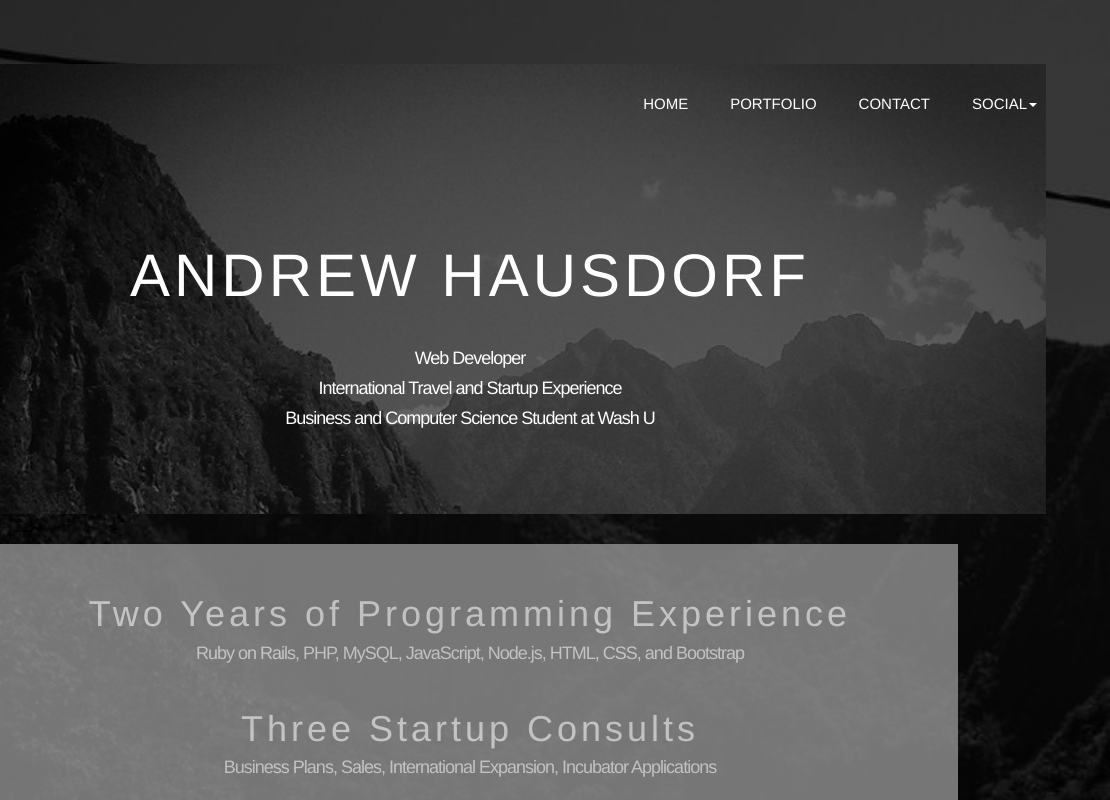
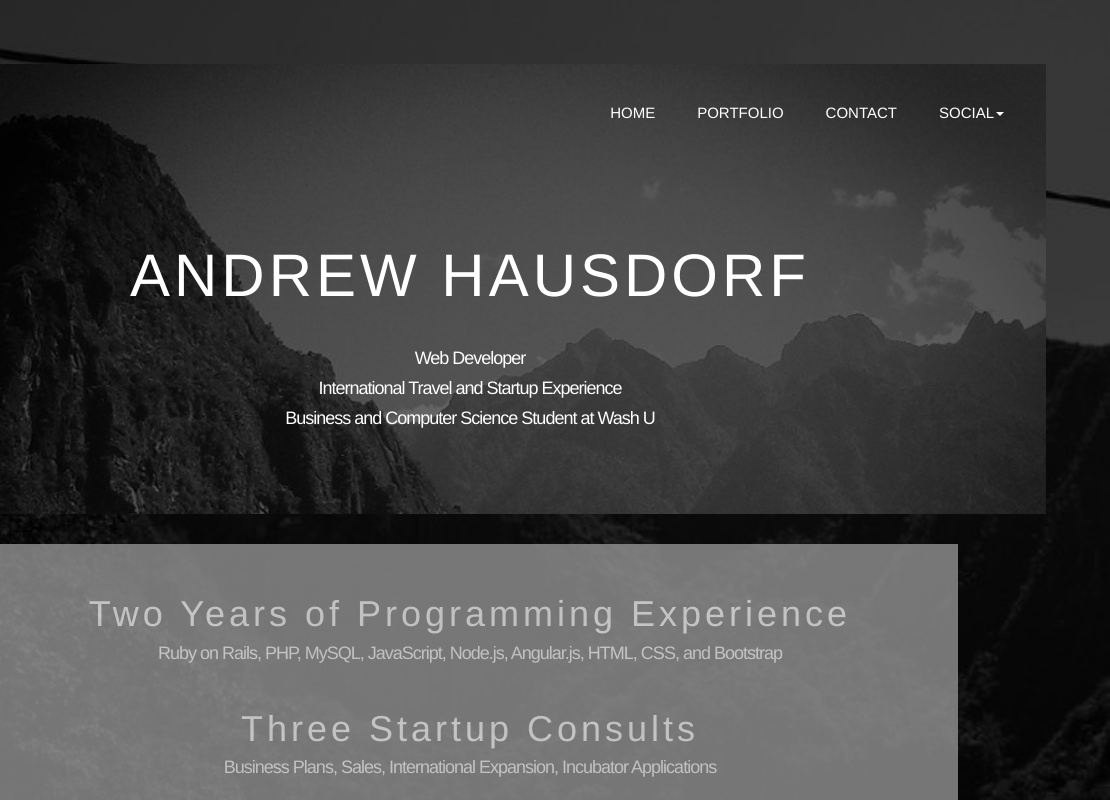
Before and after one commit to ajhausdorf/portfolio, a plain HTML site: page index.html in a window 1280 px wide. Shown: the top 800 px of the page, 170-1280 px from the left. Drawn offline with nearby package versions, Linux system fonts and the light colour scheme.

```diff
--- a/index.html
+++ b/index.html
@@ -14,7 +14,7 @@
 <div id="mountain">
 		<div class="container">
 			<a href="index.html"><img src="logo.png" id="logo"></a>
-			<ul class="nav navbar-nav navbar-right">
+			<ul id="nav" class="nav navbar-nav navbar-right">
 				<li><a href="index.html">HOME</a></li>
 				<li><a href="portfolio.html">PORTFOLIO</a></li>
 				<li><a href="contact.html">CONTACT</a></li>
@@ -42,7 +42,7 @@
 	<div class="center hero-unit">
 		<!-- <h1>Skills</h1> -->
 		<h1> Two Years of Programming Experience</h1>
-		<h4> Ruby on Rails, PHP, MySQL, JavaScript, Node.js, HTML, CSS, and Bootstrap </h4>
+		<h4> Ruby on Rails, PHP, MySQL, JavaScript, Node.js, Angular.js, HTML, CSS, and Bootstrap </h4>
 		<br>
 		<h1> Three Startup Consults</h1>
 		<h4> Business Plans, Sales, International Expansion, Incubator Applications </h4>
@@ -51,7 +51,7 @@
 	</div>
 </div> <!-- /mountain -->
 
-<div id="tres" class="col-xs-4 col-md-4 col-lg-4 gloss">
+<div id="tres" class="col-xs-4 col-md-4 col-lg-4">
 	<div class="center hero-unit">
 		<h1><a href= "http://www.linkedin.com/in/ajhausdorf">Work Experience </a></h1>
 	</div>
--- a/main.css
+++ b/main.css
@@ -64,6 +64,7 @@ body {
 
 #navbar-nav {
 	padding-left: 150px;
+
 }
 
 #tres {
@@ -127,6 +128,10 @@ a:link, a:visited, a:hover, a:active {
 	height: 30px;
 }
 
+#nav {
+	margin-right: 18px;
+}
+
 ::-webkit-input-placeholder {
    font-family: helvetica;
    line-height: 1.8;
```
